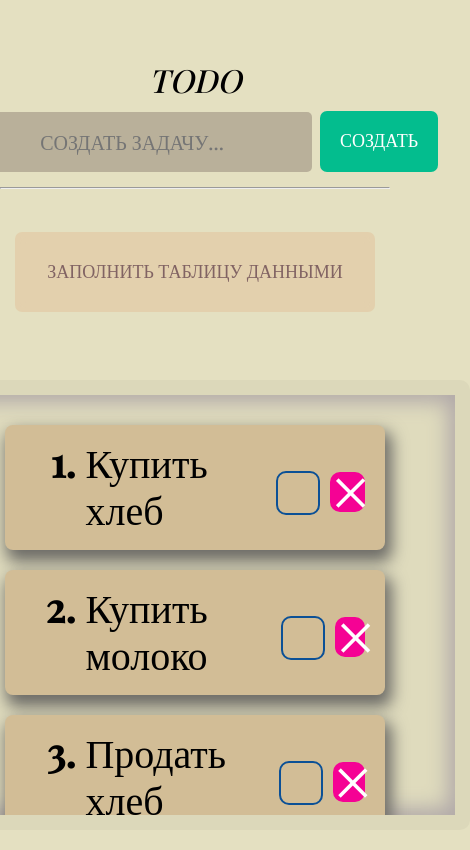
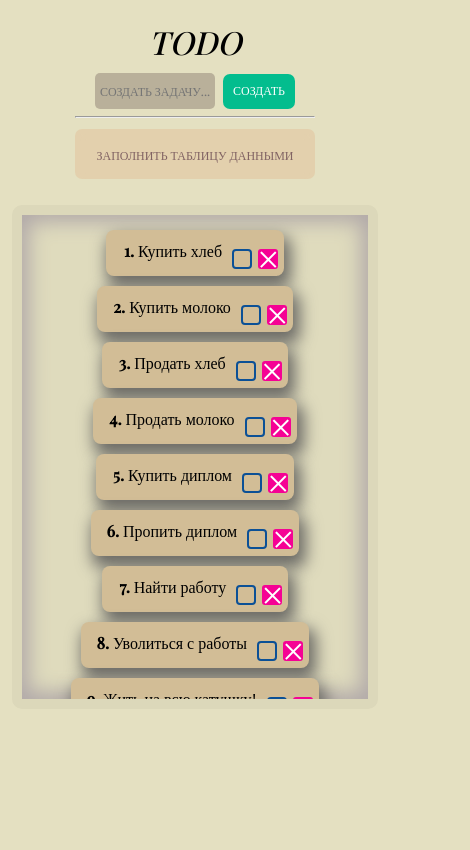
Before and after one commit to Vladislav-077/JavaScript_TodoList, a plain HTML site: page index.html in a window 390 px wide. Shown: the whole page, 470 px wide, since content can reach past the window. Drawn offline with nearby package versions, Linux system fonts and the light colour scheme; a web font is replaced by a local one.

Commit message:
added adaptive for iphone 5/6

```diff
--- /dev/null
+++ b/css/media.css
@@ -0,0 +1,81 @@
+/* iPhone 6 ----------- */
+@media only screen and (min-width: 300px) and (max-width: 667px) {
+
+
+.header {
+    margin-top: 10px;
+}
+.createItem {
+    margin: 2px;
+}
+
+input[type=text] {
+  font-size: 12px;
+  width: 10em;
+  height: 3em;
+  padding: 2px;
+}
+
+.todoList {
+  height: 55vh;
+  width: 100%;
+  padding: 10px;
+  margin: 10px 0px;
+  border: 10px solid #dcd8ba;
+  border-radius: 10px;
+}
+
+  .button {
+    text-transform: uppercase;
+    font-size: 12px;
+    padding: 10px;
+    border-radius: 7px;
+  }
+
+  #button-fillItemButton-border {
+    margin: 1em 0em 1em;
+    height: 50px;
+    width: 240px;
+    border-radius: 7px;
+}
+
+.todoItem {
+  display: flex;
+  font-size: 16px;
+  padding: 10px 16px 15px 2em;
+  align-items: center;
+  text-align: center;
+  justify-content: center;
+  margin: 5px 5px;
+}
+
+.deleteItem {
+top: 8px;
+left: 10px;
+width: 20px;
+height: 20px;
+border-radius: 3px;
+margin-left: 6px;
+}
+
+.deleteItem::before {
+    top: -12.5px;
+    left: -1px;
+    content: "×";
+    font-size: 40px;
+}
+
+ol {
+  display: flex;
+  flex-direction: column;
+  justify-content: center;
+  align-items: center;
+  flex-flow: wrap;
+  height: inherit;
+}
+
+.swal-modal {
+    width: 100%;
+}
+
+}
--- a/css/style.css
+++ b/css/style.css
@@ -61,9 +61,16 @@ input[type=text] {
     border-radius: 5px;
     width: 18em;
     height: 3em;
-    padding: 0;
+    padding: 5px;
 }
 
+.wrapper{
+  width: 100%;
+  display: flex;
+  justify-content: center;
+  align-items: center;
+  flex-direction: column;
+}
 
 .header {
   display: flex;
@@ -139,6 +146,7 @@ input[type=text] {
   display: flex;
   height: 45vh;
   overflow-y: scroll;
+  overflow-x: hidden;
   justify-content: center;
   align-items: center;
   background-color: #dfdbbd;
--- a/index.html
+++ b/index.html
@@ -8,11 +8,13 @@
     <link href="https://fonts.googleapis.com/css2?family=Playfair+Display:ital,wght@0,500;1,500;1,600&display=swap" rel="stylesheet">
     <link rel="stylesheet" href="css/style.css">
     <link rel="stylesheet" href="css/scroll.css">
+    <link rel="stylesheet" href="css/media.css">
     <link rel="stylesheet" href="https://cdnjs.cloudflare.com/ajax/libs/font-awesome/5.15.3/css/all.min.css" integrity="sha512-iBBXm8fW90+nuLcSKlbmrPcLa0OT92xO1BIsZ+ywDWZCvqsWgccV3gFoRBv0z+8dLJgyAHIhR35VZc2oM/gI1w==" crossorigin="anonymous" />
     <title>TODO</title>
   </head>
   <body>
 
+    <div class="wrapper">
       <div class="header">
         <center>
           <h1>TODO</h1>
@@ -26,12 +28,12 @@
           <a href="#" class="button fillItemButton" id="fillTable" onclick="getTodoList(true)">заполнить таблицу данными</a>
         </div>
       </div>
+    </div>
 
 
     <!-- Тут сделаем список -->
     <section>
       <div class="todoList" id="todoList">
-
         <ol id="ol">
           <!-- Структура шаблона  -->
           <!-- <div class="todoItem" id="todoItem-1">
@@ -41,9 +43,6 @@
                 <div class="deleteItem" id="deleteItem-1" onclick="deleteItem(id)"></div>
           </div> -->
         </ol>
-
-
-
       </div>
     </section>
       <!-- контроллер для заполнения данными таблицы -->
```
Lines whose indentation alone changed are shown as unchanged.
